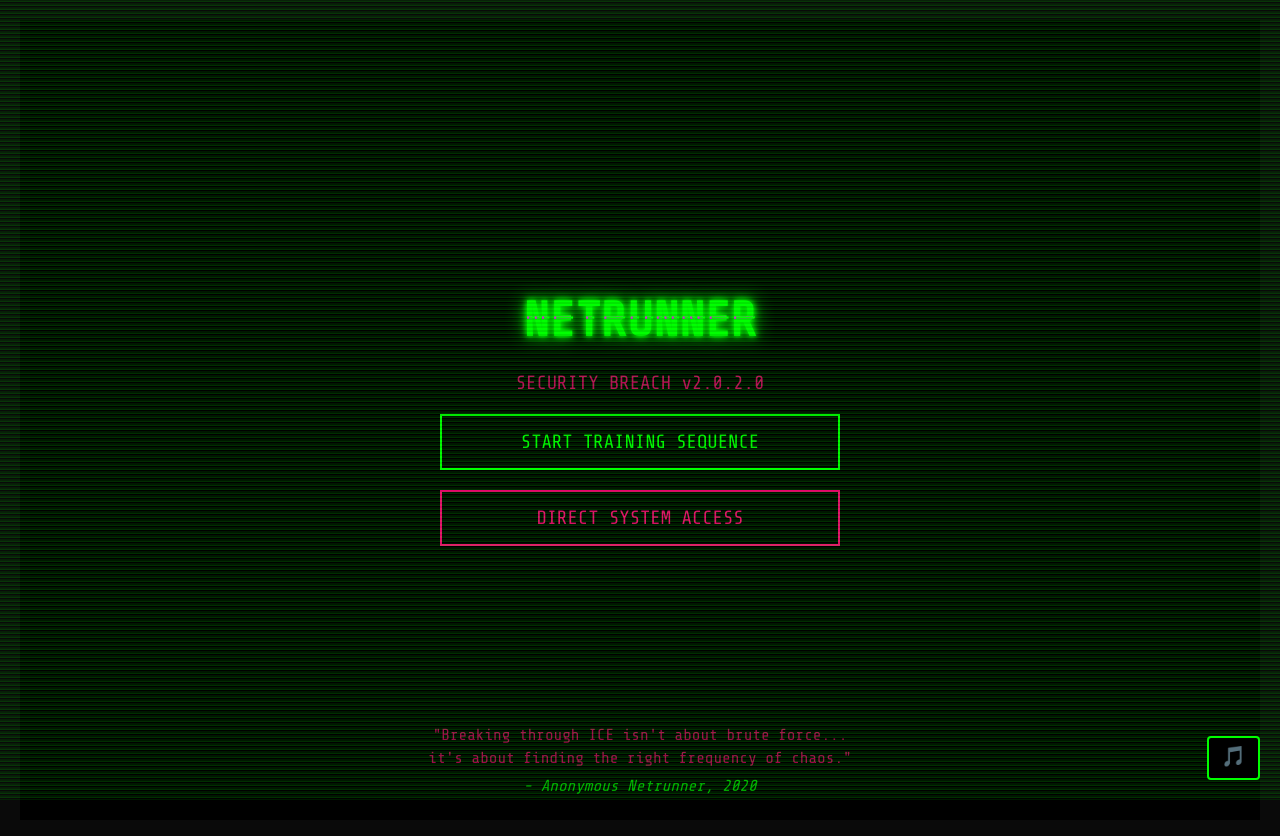
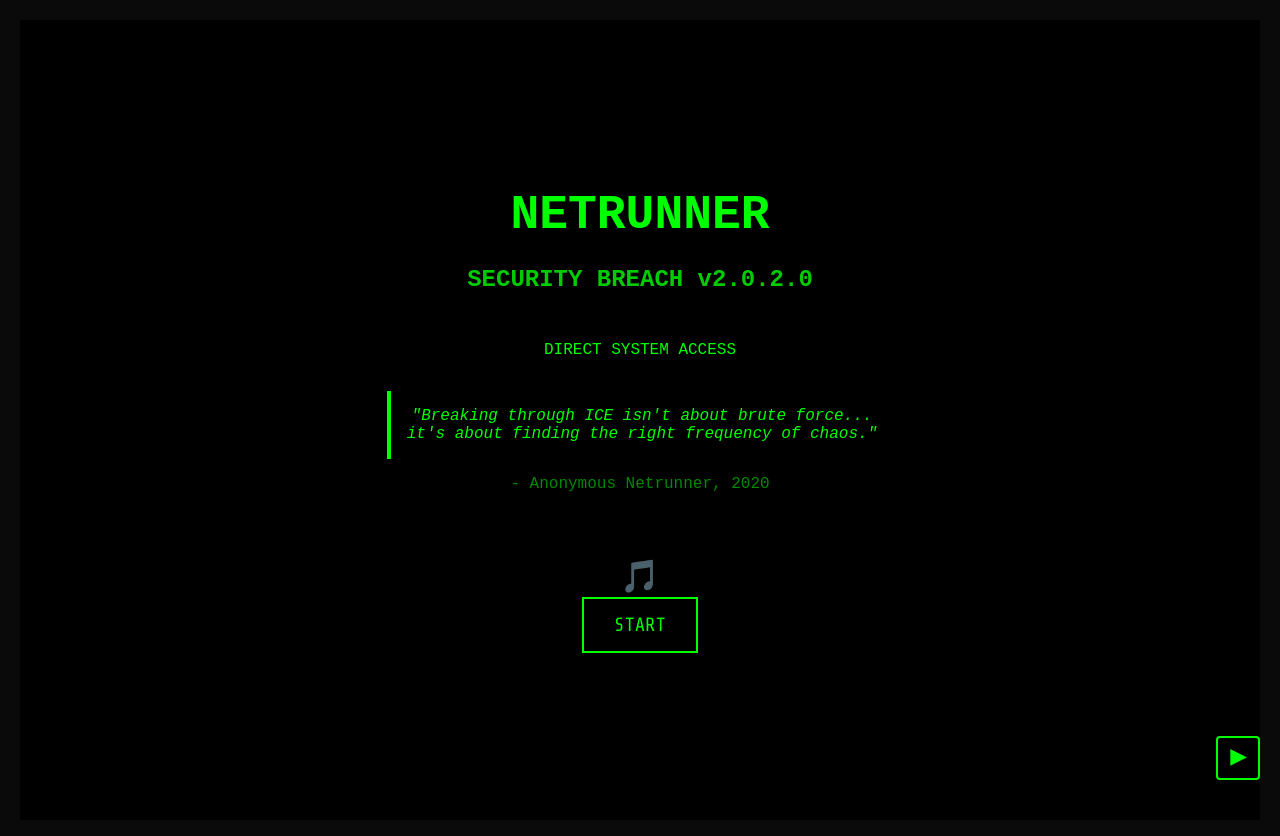
Before and after one commit to maddo/netrunner, a React (Create React App) app: page / in a window 1280 px wide. Shown: the top 836 px of the page. Built offline with nearby package versions, Linux system fonts and the light colour scheme.

Commit message:
Remove tutorial

```diff
--- a/src/App.tsx
+++ b/src/App.tsx
@@ -421,125 +421,24 @@ function App() {
     setGameMode(mode);
   };
 
-  // Add start screen component
-  const StartScreen = () => (
-    <div className="start-screen">
-      <div className="title-container">
-        <div className="glitch-container">
-          <h1 className="game-title glitch" data-text="NETRUNNER">NETRUNNER</h1>
-        </div>
-        <div className="subtitle">SECURITY BREACH v2.0.2.0</div>
-      </div>
-
-      <div className="menu-container">
-        <button
-          className="start-button tutorial"
-          onClick={() => initializeGame({ type: 'tutorial', layers: 1 })}
-        >
-          <span className="button-text">START TRAINING SEQUENCE</span>
-          <span className="button-glitch"></span>
-        </button>
-
-        <button
-          className="start-button main"
-          onClick={() => initializeGame({ type: 'main', layers: 4 })}
-        >
-          <span className="button-text">DIRECT SYSTEM ACCESS</span>
-          <span className="button-glitch"></span>
-        </button>
-      </div>
-
-      <div className="flavor-text">
-        <p>"Breaking through ICE isn't about brute force...</p>
-        <p>it's about finding the right frequency of chaos."</p>
-        <p className="author">- Anonymous Netrunner, 2020</p>
-      </div>
-    </div>
-  );
-
-  // Add quit handlers
-  const handleQuitClick = () => {
-    setShowQuitDialog(true);
-  };
-
-  const handleQuitConfirm = () => {
-    setGameState('start');
-    setShowQuitDialog(false);
-    setGameMode(null);
-    // Reset game state
-    setSecurityLayers([
-      { name: "Firewall", difficulty: 3, broken: false },
-      { name: "Encryption", difficulty: 4, broken: false },
-      { name: "Neural ICE", difficulty: 5, broken: false },
-      { name: "Black ICE", difficulty: 7, broken: false },
-    ]);
-    setPlayerPower({ current: 10, max: 10, regenRate: 1 });
-    setTraceLevel(0);
-    setLogs(["> INITIATING HACK SEQUENCE...", "> CONNECTING TO MAINFRAME..."]);
-    setGameOver(false);
-    setSuccess(false);
-  };
-
-  const handleQuitCancel = () => {
-    setShowQuitDialog(false);
-  };
-
-  // Add QuitDialog component
-  const QuitDialog = () => (
-    <div className="quit-dialog-overlay">
-      <div className="quit-dialog">
-        <div className="quit-dialog-header">
-          WARNING: DISCONNECT IMMINENT
-        </div>
-        <div className="quit-dialog-content">
-          All progress will be lost. Confirm disconnect?
-        </div>
-        <div className="quit-dialog-buttons">
-          <button
-            className="quit-btn confirm"
-            onClick={handleQuitConfirm}
-          >
-            CONFIRM
-          </button>
-          <button
-            className="quit-btn cancel"
-            onClick={handleQuitCancel}
-          >
-            CANCEL
-          </button>
-        </div>
-      </div>
-    </div>
-  );
-
-  const togglePlay = () => {
-    if (!synthRef.current) return;
-
-    if (isPlaying) {
-      synthRef.current.stop();
-    } else {
-      synthRef.current.start();
-    }
-    setIsPlaying(!isPlaying);
-  };
-
-  const handleVolumeChange = (e: React.ChangeEvent<HTMLInputElement>) => {
-    const newVolume = parseFloat(e.target.value);
-    setVolume(newVolume);
-    if (synthRef.current) {
-      synthRef.current.setVolume(newVolume);
-    }
-  };
-
   return (
     <AudioProvider>
       <div className="App">
-        <AudioPlayer isPlaying={isPlaying} volume={volume} />
-        <div className="crt-overlay"></div>
-        <div className="scan-lines"></div>
-
         {gameState === 'start' ? (
-          <StartScreen />
+          <div className="start-screen">
+            <h1>NETRUNNER</h1>
+            <h2>SECURITY BREACH v2.0.2.0</h2>
+            <p>DIRECT SYSTEM ACCESS</p>
+            <blockquote>
+              "Breaking through ICE isn't about brute force...<br />
+              it's about finding the right frequency of chaos."
+            </blockquote>
+            <p className="quote-author">- Anonymous Netrunner, 2020</p>
+            <div className="music-icon">🎵</div>
+            <button className="start-button" onClick={() => setGameState('playing')}>
+              START
+            </button>
+          </div>
         ) : (
           <>
             <div className="terminal-window">
@@ -569,7 +468,7 @@ function App() {
                 </div>
                 <button
                   className="quit-to-menu-btn"
-                  onClick={handleQuitClick}
+                  onClick={() => setGameState('start')}
                   title="Quit to Main Menu"
                 >
                   DISCONNECT
@@ -655,17 +554,16 @@ function App() {
                 )}
               </div>
             </div>
-            {showQuitDialog && <QuitDialog />}
           </>
         )}
 
         <div className="audio-controls">
           <button
             className={`play-button ${isPlaying ? 'playing' : ''}`}
-            onClick={togglePlay}
+            onClick={() => setIsPlaying(!isPlaying)}
             title={isPlaying ? 'Stop Music' : 'Play Music'}
           >
-            {isPlaying ? '��' : '🎵'}
+            {isPlaying ? '⬛' : '▶'}
           </button>
           {isPlaying && (
             <input
@@ -674,7 +572,7 @@ function App() {
               max="1"
               step="0.05"
               value={volume}
-              onChange={handleVolumeChange}
+              onChange={(e) => setVolume(parseFloat(e.target.value))}
               className="volume-slider"
               title={`Volume: ${Math.round(volume * 100)}%`}
             />
--- a/src/components/StartScreen.tsx
+++ b/src/components/StartScreen.tsx
@@ -13,7 +13,6 @@ export const StartScreen: React.FC = () => {
     <div className="start-screen">
       <h1>NETRUNNER</h1>
       <h2>SECURITY BREACH v2.0.2.0</h2>
-      <p>START TRAINING SEQUENCE</p>
       <p>DIRECT SYSTEM ACCESS</p>
       <blockquote>
         "Breaking through ICE isn't about brute force...<br />
```
